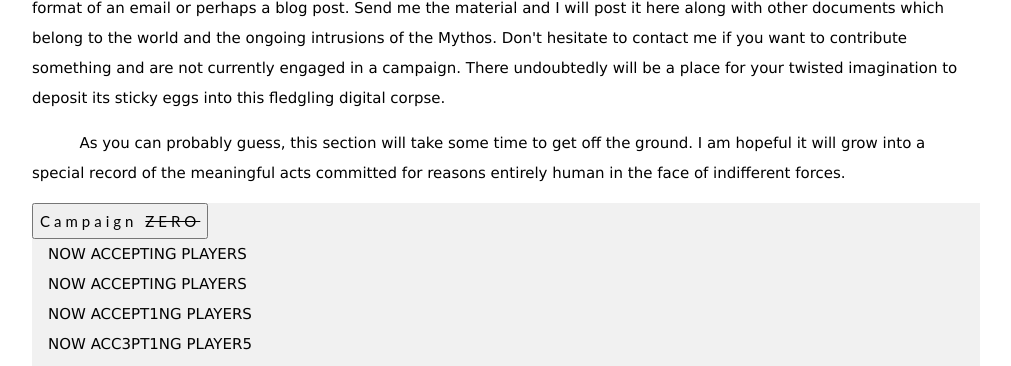
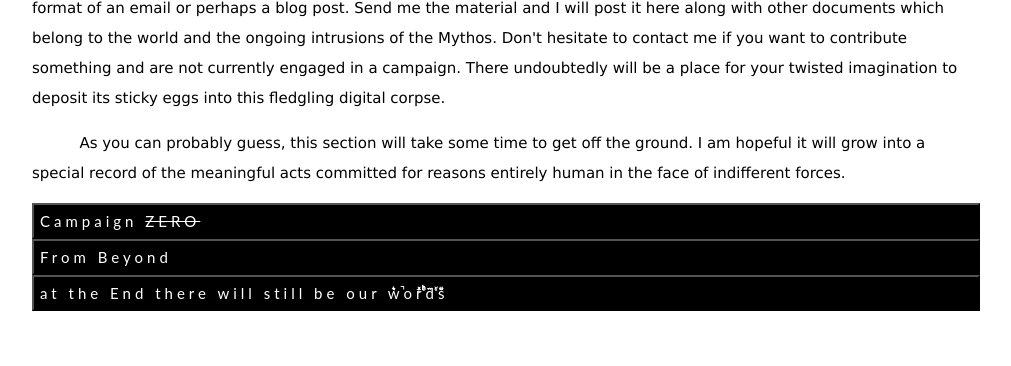
Before and after one commit to danwchan/trail_of_cthulhu, a Django app: page / in a window 1280 px wide. Shown: the part 4767-5133 px from the top of the page, without its empty margins (134-1145 px from the left). Run offline with Django 3.2, Linux system fonts and the light colour scheme; some web fonts are replaced.

Commit message:
fixed main accordian

```diff
--- a/mythos_website_upgrade/characterbirther/templates/characterbirther/main.html
+++ b/mythos_website_upgrade/characterbirther/templates/characterbirther/main.html
@@ -222,9 +222,8 @@ Z$NNNNNNNNNMMMMMMMMMMMMMMMMMMMMMMMMMMMMMMMMMMNODDD8NMMMMMMMMMMMMMMMMMMMMMMMMM~O8
   <p>As you can probably guess, this section will take some time to get off the ground. I am hopeful it will grow into a special record of the meaningful acts committed
   for reasons entirely human in the face of indifferent forces.</p>
 
-  <div class="w3-accordion w3-light-grey">
-    <button onclick="myAccordian('section4')" class="w3-btn-block w3-left-align w3-wide">Campaign <span style="text-decoration: line-through">ZERO<span></button>
-    <div id="section4" class="w3-accordion-content w3-container">
+    <button onclick="myAccordian('section4')" class="w3-bar w3-black w3-left-align w3-wide">Campaign <span style="text-decoration: line-through">ZERO<span></button>
+    <div id="section4" class="w3-hide w3-container">
       <div>NOW ACCEPTING PLAYERS</div>
       <div>NOW ACCEPTING PLAYERS</div>
       <div>NOW ACCEPT1NG PLAYERS</div>
@@ -232,8 +231,9 @@ Z$NNNNNNNNNMMMMMMMMMMMMMMMMMMMMMMMMMMMMMMMMMMNODDD8NMMMMMMMMMMMMMMMMMMMMMMMMM~O8
       <div>N0W ACC3PT1NG PLAYER5</div>
       <div>N0W ACC3PT1NG PL8Y3R5</div>
     </div>
-    <button onclick="myAccordian('section5')" class="w3-btn-block w3-left-align w3-wide">From Beyond</button>
-    <div id="section5" class="w3-accordion-content w3-container">
+
+    <button onclick="myAccordian('section5')" class="w3-bar w3-black w3-left-align w3-wide">From Beyond</button>
+    <div id="section5" class="w3-hide w3-container">
       <div class="w3-padding-small">A series of dead(?) links</div>
       <a href="#">a letter from Martha Blokke</a>
       <a href="#">the last tweet from James Cheung</a>
@@ -242,12 +242,14 @@ Z$NNNNNNNNNMMMMMMMMMMMMMMMMMMMMMMMMMMMMMMMMMMNODDD8NMMMMMMMMMMMMMMMMMMMMMMMMM~O8
       <div class="w3-padding-small">The link to the future page</div>
       <a href="#">read more</a>
     </div>
-    <button onclick="myAccordian('section6')" class="w3-btn-block w3-left-align w3-slim">at the End there will still be our w͐̀̀͛̚or̽ͪ͐ͪͭͨ͋d̄ͮͨ̋s̔̆̎̆</button>
-    <div id="section6" class="w3-accordion-content w3-container" style="white-space: pre-wrap">
+
+    <button onclick="myAccordian('section6')" class="w3-bar w3-black w3-left-align w3-wide">at the End there will still be our w͐̀̀͛̚or̽ͪ͐ͪͭͨ͋d̄ͮͨ̋s̔̆̎̆</button>
+    <div id="section6" class="w3-hide w3-container">
       <div class="w3-padding-small">︿_____︿__︿︿__________<span class="w3-hover-text-deepred">✞</span> _____________</div>
       <div class="w3-padding-small">ѧѦ ѧ ︵͡︵︵ ̢︵ Ѧѧ ︵͡ ︵ ѧ Ѧ︵<span class="w3-hover-text-deepred">  ̵̗̊o̵̖ </span>︵ ѦѦ ѧ</div>
       <div class="w3-padding-small">w̘͞ḛ̸̲͙̖̼͙s͖̮̦e̗r̦ṿ̖̩̪͎̼̭et̞̱̺̮̩͠ẖ̠͙͔͍e̹̪<span class="w3-hover-text-deepred">m҉̘͇̼͉͔̜a̴̰̲̖̘s̗̹̫̫̲t̨eͅr̨̻͎</span>b̦͠e͖̝t̛͇̮̞̳̩̲͍w̷̮͕e̺͔̘e҉̪n̝̹̩͙ sl̶͉̜̼͖̹̥̲e̺͙̖̦͟e̥̣p̹̗̞͙a͚̘̮̟̟ń̩̞̮͎͈̝̫d͈̦̫̬͈w̲̩ak̘̺͇i̼̞n̤̬̭͝g̢̩͉</div>
     </div>
+
   </div>
 </div>
 
```
